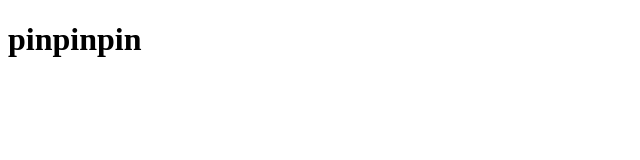
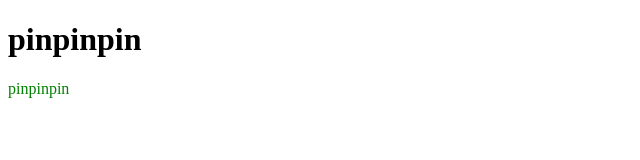
Before and after one commit to Izarrualde/demo, a plain HTML site: page index.html in a window 1280 px wide. Shown: the full height of the page, 0-640 px from the left. Drawn offline with Linux system fonts and the light colour scheme.

Commit message:
creacion styles.css espero tu aprobacion

```diff
--- a/index.html
+++ b/index.html
@@ -3,9 +3,13 @@
 <head>
     <meta charset="UTF-8">
     <meta name="viewport" content="width=device-width, initial-scale=1.0">
+    <link rel="stylesheet" href="styles.css">
     <title>Document</title>
 </head>
 <body>
     <h1>pinpinpin</h1>
+    <p>pinpinpin</p>
+
+
 </body>
 </html>
--- /dev/null
+++ b/styles.css
@@ -0,0 +1,3 @@
+p{
+    color: green;
+}
```
